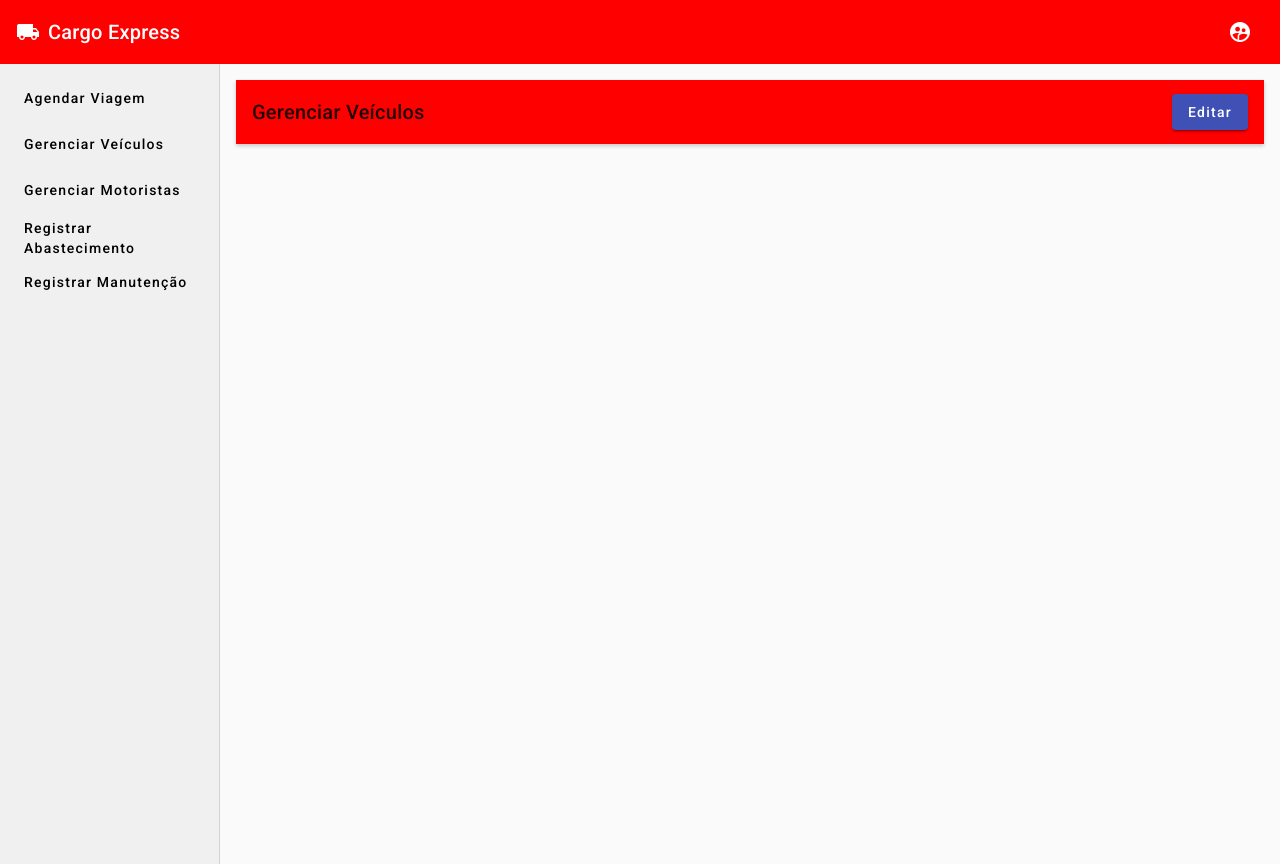
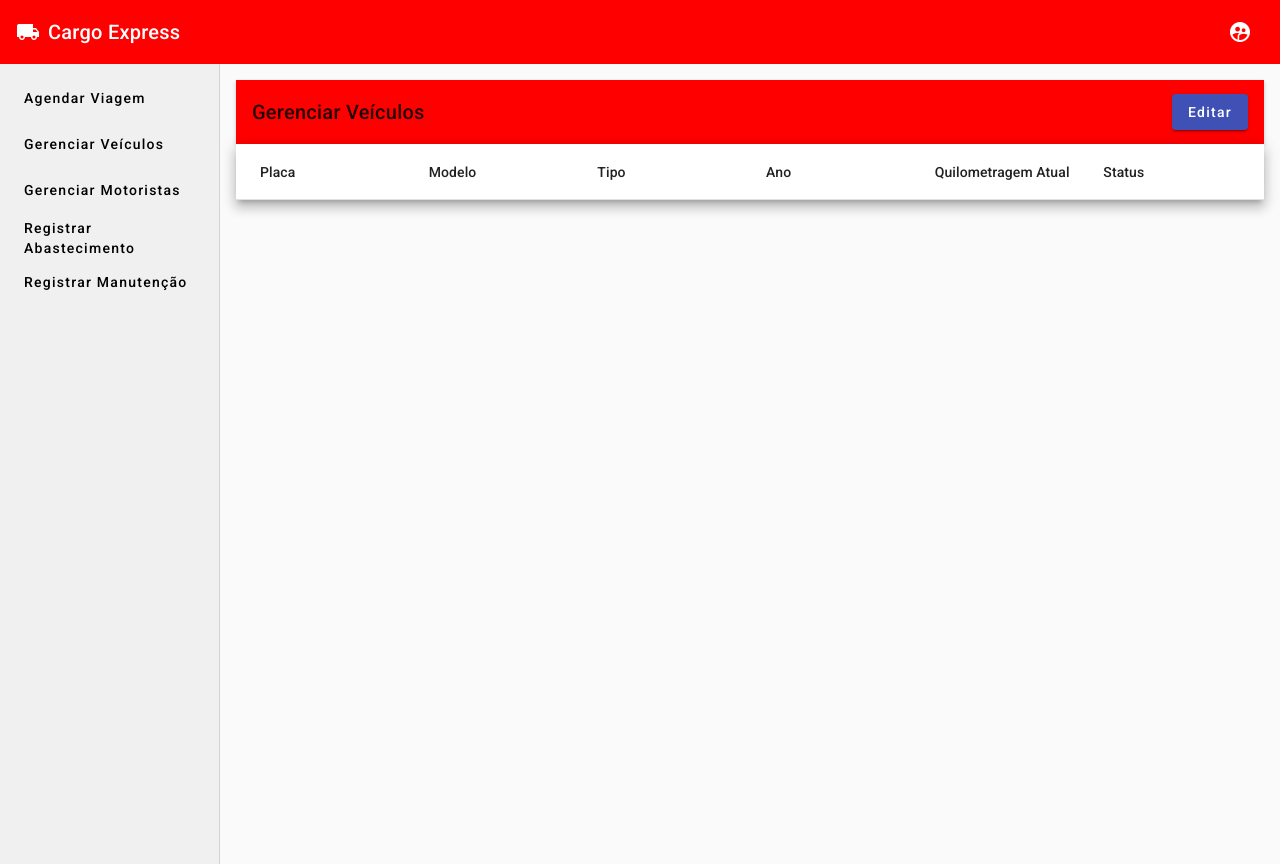
Before and after one commit to DouglasMS91/gestao-frotas, an Angular app: page /admin/gerenciar-veiculos in a window 1280 px wide. Built offline with nearby package versions, Linux system fonts and the light colour scheme.

Commit message:
Adicionado tabela de listagem e a função para salvar os dados

```diff
--- a/src/app/dialog/dialog.component.html
+++ b/src/app/dialog/dialog.component.html
@@ -4,44 +4,44 @@
     <div mat-dialog-content>
         <mat-form-field appearance="fill">
             <mat-label>Placa</mat-label>
-            <input matInput placeholder="Ex:. AAA8H50">
+            <input matInput placeholder="Ex:. AAA8H50" formControlName="placa">
       </mat-form-field>
 
       <mat-form-field appearance="fill">
             <mat-label>Modelo</mat-label>
-            <input matInput placeholder="Modelo">
+            <input matInput placeholder="Modelo" formControlName="modelo">
       </mat-form-field>
 
       <mat-form-field appearance="fill">
         <mat-label>Tipo</mat-label>
-        <mat-select placeholder="">
-          <mat-option value="">Carro</mat-option>
-          <mat-option value="">Van</mat-option>
-          <mat-option value="">Caminhão</mat-option>
+        <mat-select formControlName="tipo">
+          <mat-option value="Carro">Carro</mat-option>
+          <mat-option value="Van">Van</mat-option>
+          <mat-option value="Caminhão">Caminhão</mat-option>
         </mat-select>
       </mat-form-field>
 
       <mat-form-field appearance="fill">
             <mat-label>Ano</mat-label>
-            <input matInput placeholder="Ex.: 2014">
+            <input matInput placeholder="Ex.: 2014" formControlName="ano">
       </mat-form-field>
 
       <mat-form-field appearance="fill">
             <mat-label>Quilometragem Atual</mat-label>
-            <input matInput placeholder="Ex.: 20.521">
+            <input matInput placeholder="Ex.: 20.521" formControlName="quilometragemAtual">
       </mat-form-field>
 
         <mat-form-field appearance="fill">
         <mat-label>Status</mat-label>
-        <mat-select placeholder="">
-          <mat-option value="">Disponível</mat-option>
-          <mat-option value="">Inativo</mat-option>
-          <mat-option value="">Em anutenção</mat-option>
+        <mat-select formControlName="status">
+          <mat-option value="Disponível">Disponível</mat-option>
+          <mat-option value="Inativo">Inativo</mat-option>
+          <mat-option value="Em Manutenção">Em Manutenção</mat-option>
         </mat-select>
       </mat-form-field>
     </div>
     <div>
-      <button mat-raised-button color="warn" mat-dialog-close>Fechar</button>
+      <button mat-raised-button color="warn" mat-dialog-close (click)="btn_Fechar()">Fechar</button>
       <button mat-raised-button color="primary" (click)="btn_Salvar()" class="btn-salvar">Salvar</button>
     </div>
   </form>
--- a/src/app/dialog/dialog.component.ts
+++ b/src/app/dialog/dialog.component.ts
@@ -7,6 +7,7 @@ import { FormGroup, FormBuilder, Validators, ReactiveFormsModule } from '@angula
 import { HttpClient } from '@angular/common/http';
 import { CommonModule } from '@angular/common';
 import { MatDialogModule } from '@angular/material/dialog';
+import { MatDialogRef } from '@angular/material/dialog';
 
 
 
@@ -28,19 +29,31 @@ import { MatDialogModule } from '@angular/material/dialog';
 
 export class DialogComponent {
   cadastrar_veiculo_form!: FormGroup;
+  //public dialogRef!: MatDialogRef<DialogComponent>
 
-  constructor(private fb: FormBuilder) {
+  constructor(private fb: FormBuilder,
+    public dialogRef: MatDialogRef<DialogComponent>) {
     this.cadastrar_veiculo_form = this.fb.group({
-      placa: [''],
-      modelo: [''],
-      tipo: [''],
-      ano: [''],
-      quilometragemAtual: [''],
-      status: [''],
+      placa: ['', Validators.required],
+      modelo: ['', Validators.required],
+      tipo: ['', Validators.required],
+      ano: ['', Validators.required],
+      quilometragemAtual: ['', Validators.required],
+      status: ['', Validators.required],
     });
   }
 
     btn_Salvar() {
-    console.log(this.cadastrar_veiculo_form.value);
+      if(this.cadastrar_veiculo_form.valid){
+        const form = this.cadastrar_veiculo_form.value;
+        //form.placa = form.placa.toUpperCase();
+        this.dialogRef.close(form);
+        console.log(form);
+      }
+
   }
+
+    btn_Fechar(): void{
+      this.dialogRef.close();
+    }
 }
--- a/src/app/pages/admin/gerenciar-veiculos/gerenciar-veiculos.component.html
+++ b/src/app/pages/admin/gerenciar-veiculos/gerenciar-veiculos.component.html
@@ -3,3 +3,41 @@
   <span class="example-spacer"></span>
   <button mat-raised-button color="primary" (click)="openDialog()">Editar</button>
 </mat-toolbar>
+
+<div class="tabela-container">
+  <table mat-table [dataSource]="lista_veiculos" class="mat-elevation-z8">
+
+    <ng-container matColumnDef="Placa">
+      <mat-header-cell *matHeaderCellDef> Placa </mat-header-cell>
+      <mat-cell *matCellDef="let veiculo"> {{veiculo.placa}} </mat-cell>
+    </ng-container>
+
+    <ng-container matColumnDef="Modelo">
+      <mat-header-cell *matHeaderCellDef> Modelo </mat-header-cell>
+      <mat-cell *matCellDef="let veiculo"> {{veiculo.modelo}} </mat-cell>
+    </ng-container>
+
+    <ng-container matColumnDef="Tipo">
+      <mat-header-cell *matHeaderCellDef> Tipo </mat-header-cell>
+      <mat-cell *matCellDef="let veiculo"> {{veiculo.tipo}} </mat-cell>
+    </ng-container>
+
+    <ng-container matColumnDef="Ano">
+      <mat-header-cell *matHeaderCellDef> Ano </mat-header-cell>
+      <mat-cell *matCellDef="let veiculo"> {{veiculo.ano}} </mat-cell>
+    </ng-container>
+
+    <ng-container matColumnDef="Quilometragem Atual">
+      <mat-header-cell *matHeaderCellDef> Quilometragem Atual </mat-header-cell>
+      <mat-cell *matCellDef="let veiculo"> {{veiculo.quilometragemAtual}} </mat-cell>
+    </ng-container>
+
+    <ng-container matColumnDef="Status">
+      <mat-header-cell *matHeaderCellDef> Status </mat-header-cell>
+      <mat-cell *matCellDef="let veiculo"> {{veiculo.status}} </mat-cell>
+    </ng-container>
+
+    <mat-header-row *matHeaderRowDef="colunas"></mat-header-row>
+    <mat-row *matRowDef="let row; columns: colunas;"></mat-row>
+  </table>
+</div>
--- a/src/app/pages/admin/gerenciar-veiculos/gerenciar-veiculos.component.ts
+++ b/src/app/pages/admin/gerenciar-veiculos/gerenciar-veiculos.component.ts
@@ -8,6 +8,7 @@ import { MatButtonModule } from '@angular/material/button';
 import { MatToolbar } from '@angular/material/toolbar';
 import { DialogComponent } from '../../../dialog/dialog.component';
 import { MatDialog } from '@angular/material/dialog';
+import {MatTableModule} from '@angular/material/table';
 
 
 @Component({
@@ -21,6 +22,7 @@ import { MatDialog } from '@angular/material/dialog';
     MatSelectModule,
     MatButtonModule,
     MatToolbar,
+    MatTableModule
   ],
   templateUrl: './gerenciar-veiculos.component.html',
   styleUrl: './gerenciar-veiculos.component.css'
@@ -28,11 +30,27 @@ import { MatDialog } from '@angular/material/dialog';
 
 
 export class GerenciarVeiculosComponent {
+  lista_veiculos: any[] = [];
+
+  colunas: string[] = [
+    'Placa',
+    'Modelo',
+    'Tipo',
+    'Ano',
+    'Quilometragem Atual',
+    'Status',
+  ]
+
   constructor(private dialog: MatDialog) {}
+  openDialog(): void {
+    const dialogRef = this.dialog.open(DialogComponent, {
+      width: '30%',
+    })
 
-  openDialog() {
-    this.dialog.open(DialogComponent, {
-      width: '30%',
-    });
+    dialogRef.afterClosed().subscribe((resultado) => {
+    if (resultado) {
+      this.lista_veiculos = [...this.lista_veiculos, resultado];
+    }
+  });
   }
 }
```
